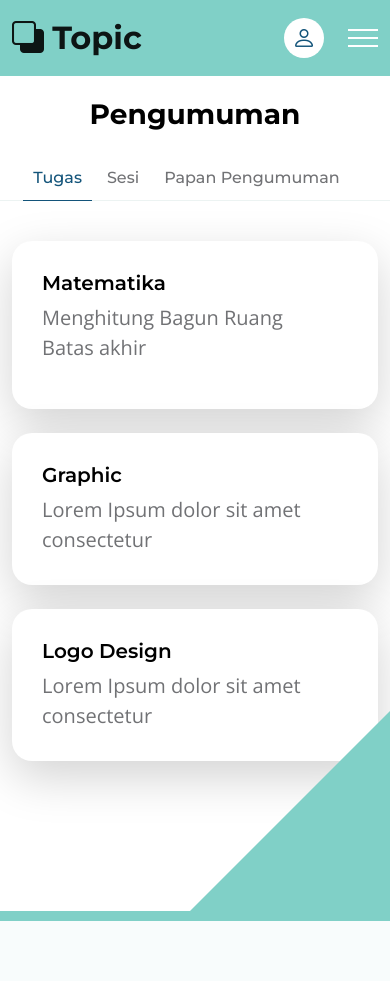
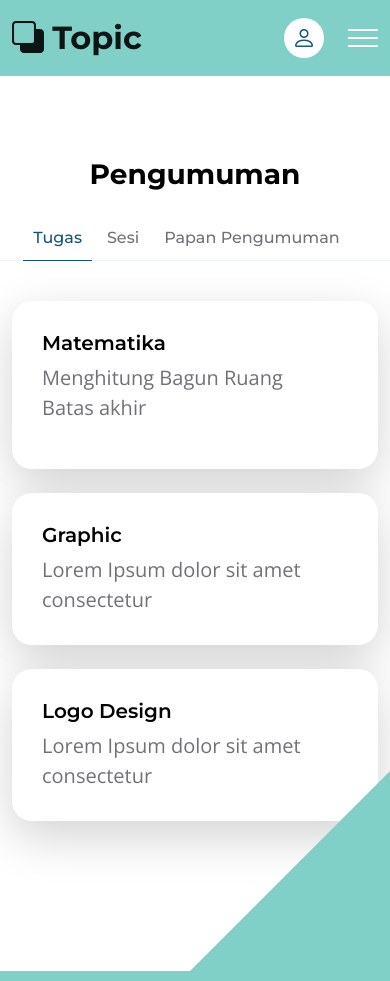
Before and after one commit to fauziahmad37/elearning-hit, a CodeIgniter app: page /database/ in a window 390 px wide. Before the commit the page ends 921 px from the top, so only its background shows below. Run offline with CodeIgniter, Linux system fonts and the light colour scheme.

Commit message:
create styling 	.explore-section.section-padding

```diff
--- a/assets/css/templatemo-topic-listing.css
+++ b/assets/css/templatemo-topic-listing.css
@@ -1067,6 +1067,11 @@ blockquote {
     font-size: 18px;
   }
 
+	.explore-section.section-padding{
+		padding-top: 110px;
+    padding-bottom: 50px;
+	}
+
   .section-padding {
     padding-top: 50px;
     padding-bottom: 50px;
```
